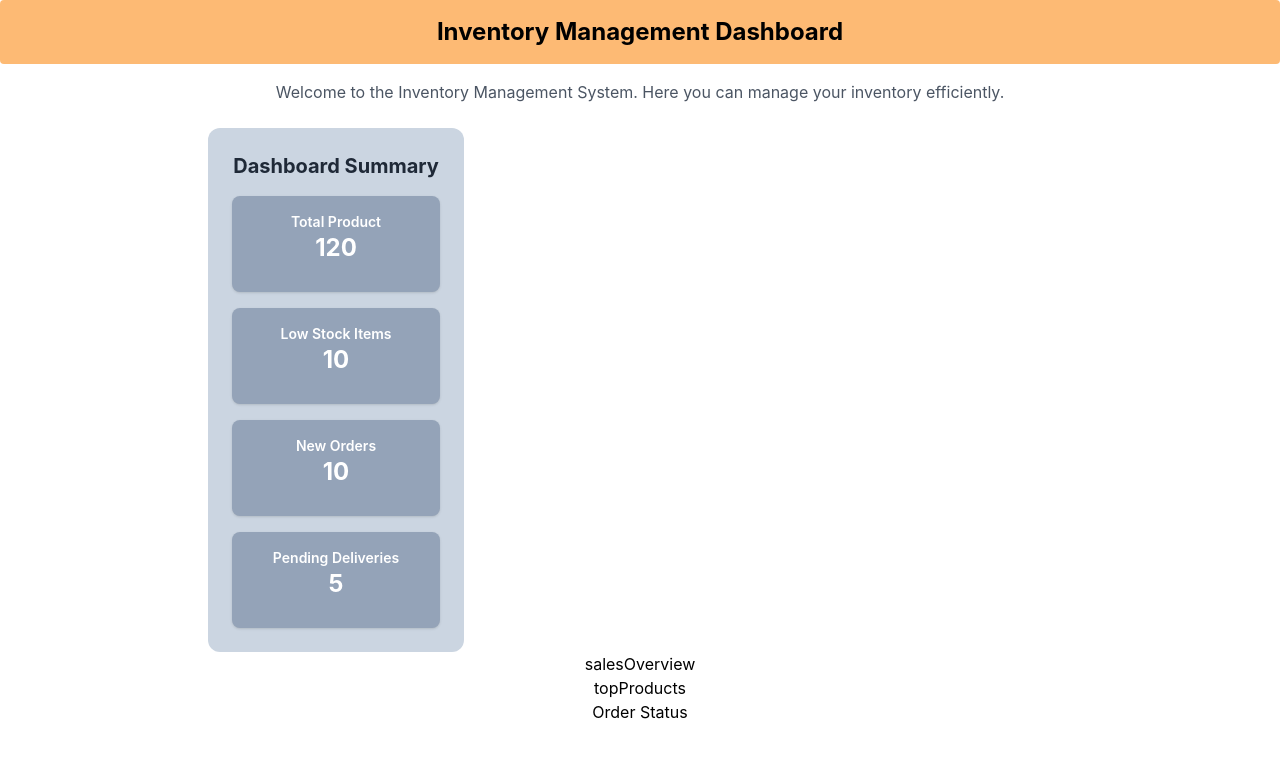
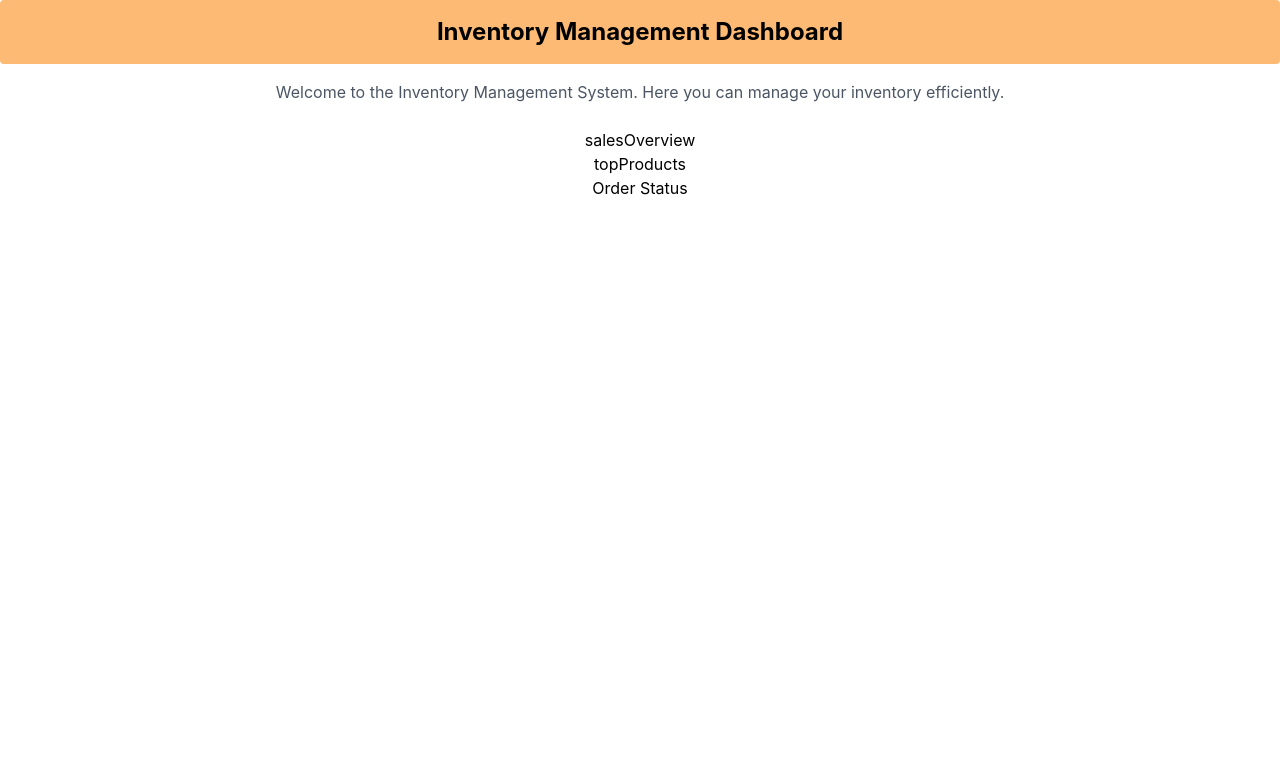
Before and after one commit to anik0103/inventory-management-system, a React (Create React App) app: page / in a window 1280 px wide. Shown: the top 758 px of the page. Built offline with nearby package versions, Linux system fonts and the light colour scheme.

Commit message:
Update README and Dashboard component: add Suggested Products section and comment out SummaryCards import

```diff
--- a/src/Dashbord/Dashboard.js
+++ b/src/Dashbord/Dashboard.js
@@ -1,5 +1,5 @@
 import React from 'react';
-import SummaryCards from './SummaryCards';
+// import SummaryCards from './SummaryCards';
 import SalesOverview from './SalesOverview';
 import TopProducts from './TopProducts';
 import OrderStatus from './OrderStatus';
@@ -13,7 +13,7 @@ const Dashboard = () => {
         Welcome to the Inventory Management System. Here you can manage your inventory efficiently.
       </p>
 
-      <SummaryCards />
+      {/* <SummaryCards /> */}
       <SalesOverview />
       <TopProducts />
       <OrderStatus />
```
Also changed, not shown: 1 other file (tests, documents, lock files or other folders).
